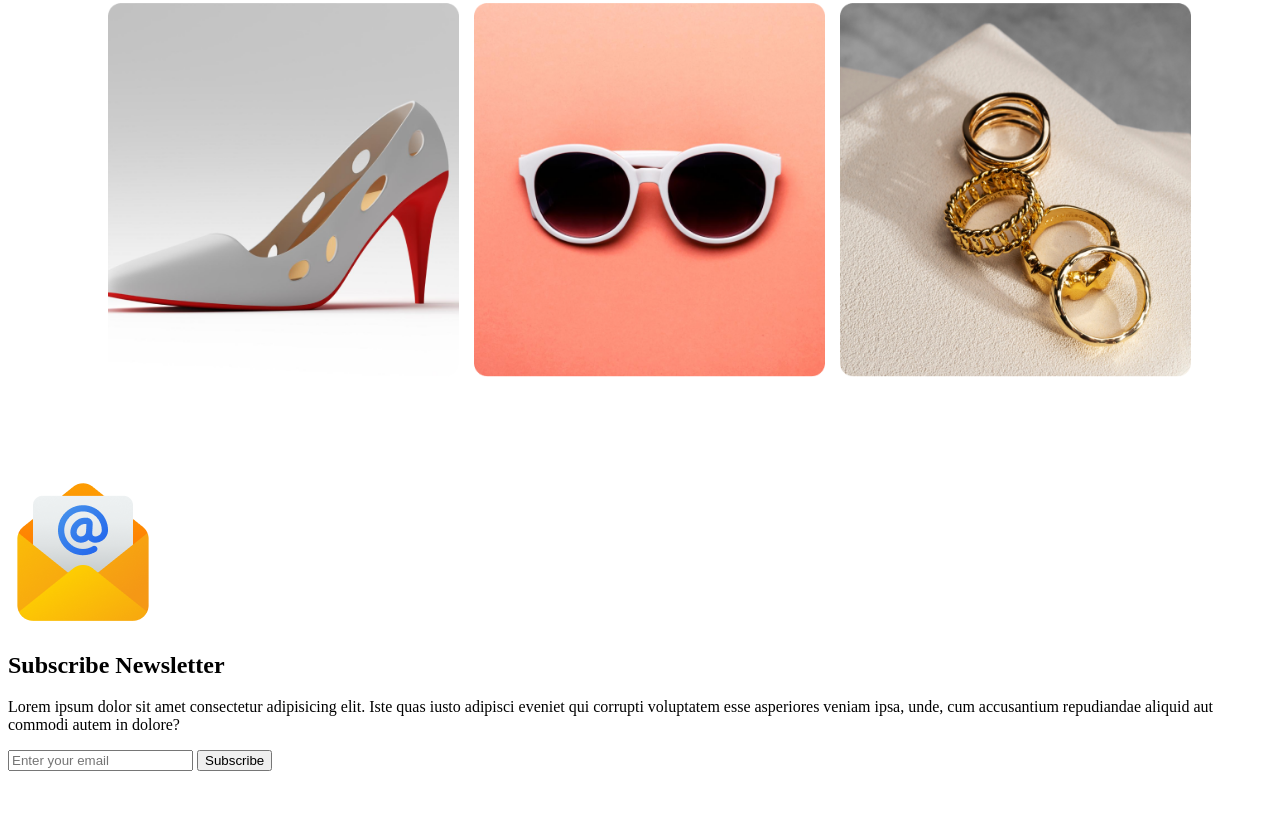
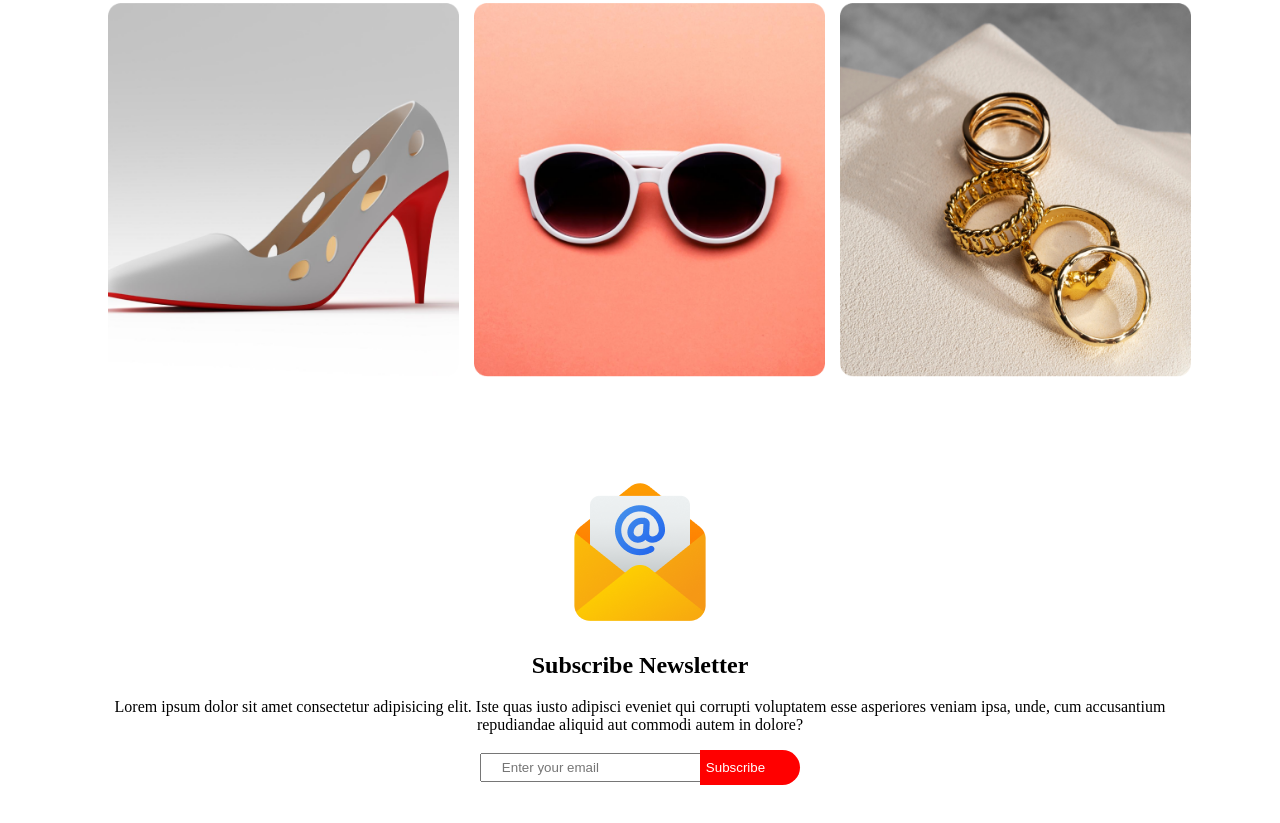
Before and after one commit to shameemmonir/new-year-celebration, a plain HTML site: page index.html in a window 1280 px wide. Shown: the part 3876-4699 px from the top of the page. Before the commit the page ends 4655 px from the top, so only its background shows below. Drawn offline with Linux system fonts and the light colour scheme.

Commit message:
subscribe newsletter area added

```diff
--- a/index.html
+++ b/index.html
@@ -98,7 +98,7 @@
                 <p>Lorem ipsum dolor sit amet consectetur adipisicing elit. Iste quas iusto adipisci eveniet qui corrupti voluptatem esse asperiores veniam ipsa, unde, cum accusantium repudiandae aliquid aut commodi autem in dolore?</p>
                 <div>
                     <input class="newsletter-email" type="email" name="" placeholder="Enter your email" id="">
-                    <button>Subscribe</button>
+                    <button class="btn-subscribe">Subscribe</button>
                 </div>
             </div>
         </section>
--- a/styles/style.css
+++ b/styles/style.css
@@ -142,3 +142,22 @@
 .portfolio-image-bag2{
     padding: 0 15px 0 15px;
 }
+
+/* Newsletter area start  */
+.newsletter-container{
+    margin: 100px;
+    text-align: center;
+}
+.newsletter-email{
+    padding: 5px 20px;
+}
+.btn-subscribe{
+    color: white;
+    background-color: red;
+    padding-top: 10px;
+    padding-bottom: 10px;
+    padding-right: 35px;
+    margin-left: -5px;
+    border-radius: 0% 30px 30px 0%;
+    border: none;
+}
```
